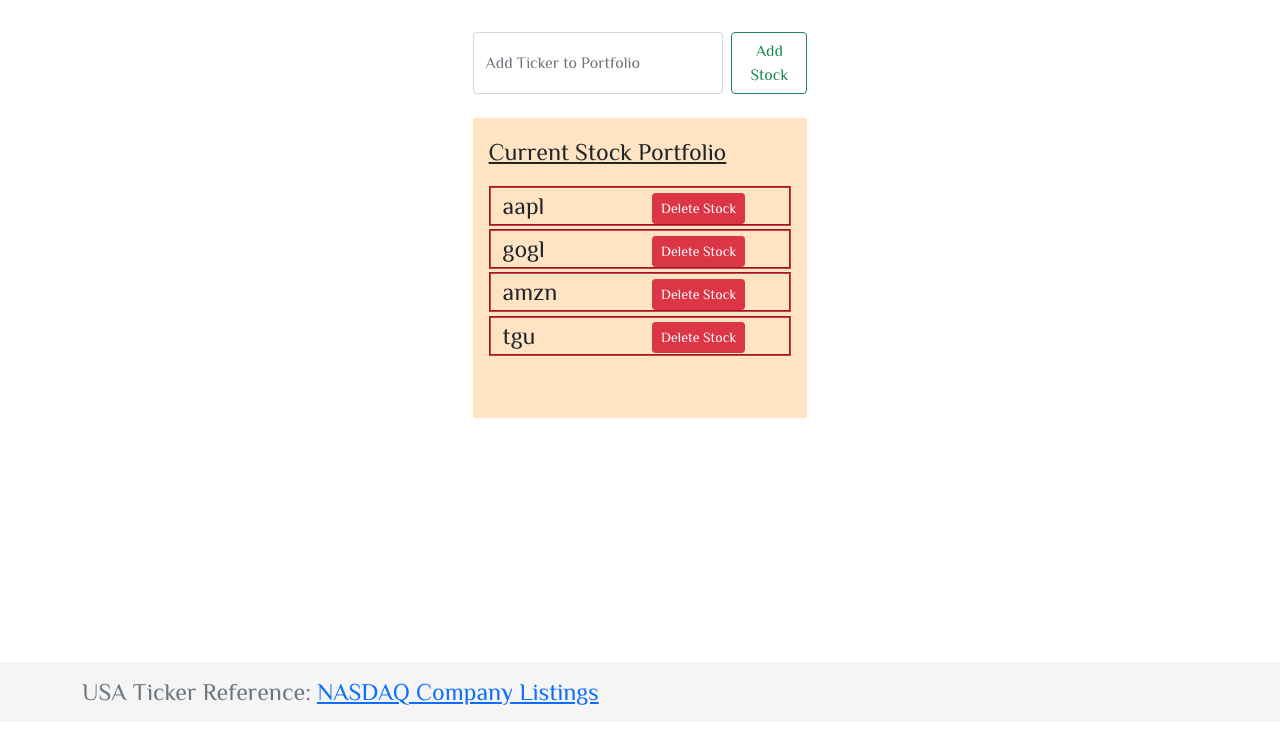
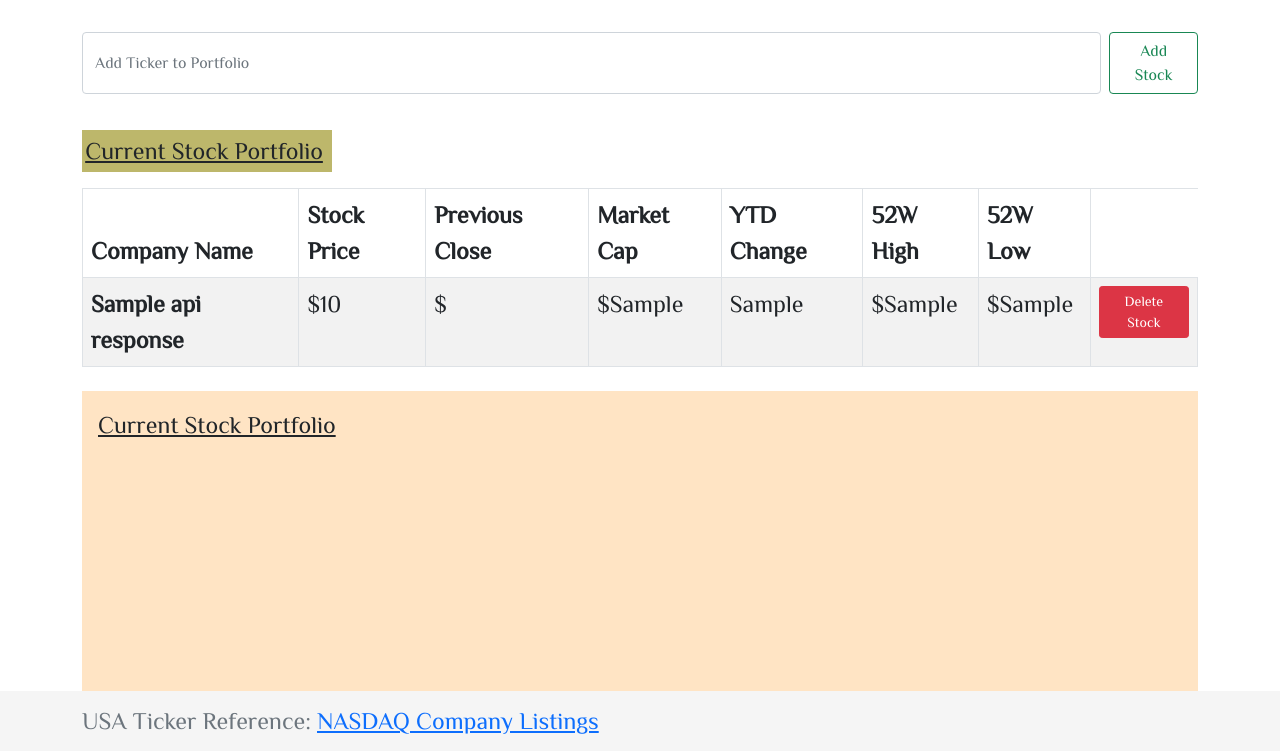
Before and after one commit to ashishkarki/Django-StockApp, a Django app: template stocks/quotes/templates/add_stock.html in a window 1280 px wide. Shown: the part 78-829 px from the top of the page. Before the commit the page ends 783 px from the top, so only its background shows below. Run offline with Django 3.2, Linux system fonts and the light colour scheme; data comes from the database, SQL or seed files in the repository; both versions use the stored data as it was after the commit; the template is opened without the code that fills it: values that come from a table or form of the project are taken from there, most other values are stand-ins (such as "Sample title", 1, 10 or a date in 2020); some libraries are stand-ins or nearby versions.

Commit message:
using api response to diplay stock information in add_stock.html page.

```diff
--- a/stocks/quotes/templates/add_stock.html
+++ b/stocks/quotes/templates/add_stock.html
@@ -3,38 +3,64 @@
 {% block content %}
 
 <div class="add-stock">
-        <form class="d-flex"
-              action="{% url 'add_stock' %}"
+    <form action="{% url 'add_stock' %}"
+          class="d-flex"
           method="POST">
         {% csrf_token %}
-            <input class="form-control me-2"
-                   type="search"
+        <input aria-label="Search"
+               class="form-control me-2"
+               name="ticker"
                placeholder="Add Ticker to Portfolio"
-                   aria-label="Search"
-                   name="ticker">
+               type="search">
         <button class="btn btn-outline-success" type="submit">
             Add Stock
         </button>
     </form>
 
+    <br>
+    <p style="text-decoration: underline;
+            background-color: darkkhaki;
+            width: 250px;
+            padding: 0.2rem;">
+        Current Stock Portfolio
+    </p>
+    <table class="table table-striped table-bordered table-hover">
+        <thead class="thead-dark">
+        <tr>
+            <th scope="col">Company Name</th>
+            <th scope="col">Stock Price</th>
+            <th scope="col">Previous Close</th>
+            <th scope="col">Market Cap</th>
+            <th scope="col">YTD Change</th>
+            <th scope="col">52W High</th>
+            <th scope="col">52W Low</th>
+<!--            <th scope="col">Delete?</th>-->
+        </tr>
+        </thead>
+        <tbody>
+            {% for api_response in api_resp_list %}
+                <tr>
+                    <th scope="row">{{ api_response.companyName }} </th>
+                    <td>${{ api_response.latestPrice }} </td>
+                    <td>${{ api_response.previousClose }} </td>
+                    <td>${{ api_response.marketCap }} </td>
+                    <td>{{ api_response.ytdChange }} </td>
+                    <td>${{ api_response.week52High }} </td>
+                    <td>${{ api_response.week52Low }} </td>
+                    <td>
+                        <a class="btn btn-sm btn-danger" href="/">
+                            Delete Stock
+                        </a>
+                    </td>
+                </tr>
+            {% endfor %}
+        </tbody>
+    </table>
+
     <div class="ticker-list">
         <p style="text-decoration: underline;">
             Current Stock Portfolio
         </p>
-
-            {% for ticker in all_tickers %}
-                <div class="row ticker-list-row">
-                    <div class="col-sm-6">
-                        {{ ticker }}
-                    </div>
-                    <div class="col-sm-6">
-                        <a href="{% url 'delete' ticker.id %}" class="btn btn-sm btn-danger">
-                            Delete Stock
-                        </a>
-                    </div>
-                </div>
-
-            {% endfor %}
     </div>
 </div>
 
--- a/stocks/quotes/templates/base.html
+++ b/stocks/quotes/templates/base.html
@@ -40,7 +40,7 @@
 
         .add-stock {
             margin: 2rem auto;
-            width: 30%;
+            <!--width: 30%;-->
         }
 
         .ticker-list {
```
Also changed, not shown: stocks/quotes/views.py (+15 -1 lines), stocks/db.sqlite3. Lines whose indentation alone changed are shown as unchanged.
